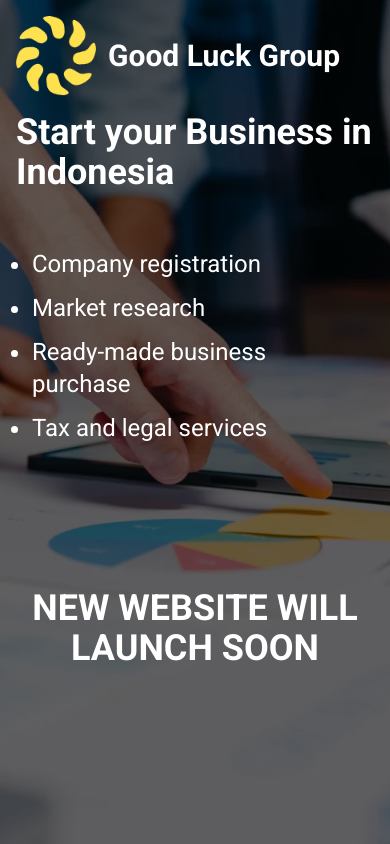
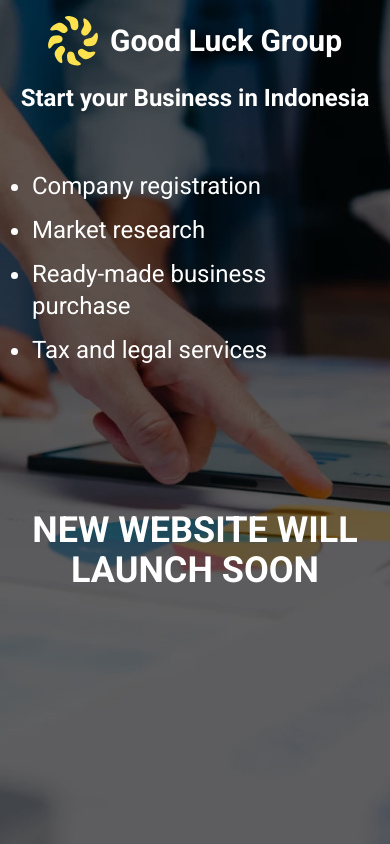
Before and after one commit to nabster-hub/glgroup, a Next.js app: page / in a window 390 px wide. Built offline with nearby package versions, Linux system fonts and the light colour scheme.

Commit message:
fix styles

```diff
--- a/app/globals.css
+++ b/app/globals.css
@@ -31,3 +31,16 @@ body {
     text-wrap: balance;
   }
 }
+
+.logo{
+  width: 50px;
+  height: 50px;
+  @media (min-width: 1024px) {
+    width: 60px;
+    height: 60px;
+  }
+  @media (min-width: 1280px) {
+    width: 80px;
+    height: 80px;
+  }
+}
--- a/app/page.js
+++ b/app/page.js
@@ -19,23 +19,24 @@ export default function Home() {
 
         </div>
       <header className={"container mx-auto mb-32 z-10 text-white"}>
-        <div className={'flex flex-col lg:flex-row gap-4 justify-between md:items-center mb-10'}>
+        <div className={'flex flex-col lg:flex-row gap-4 justify-between items-center mb-10'}>
             <div className={'flex gap-3 items-center'}>
                 <Image
+                    className={'logo'}
                     src={'/img/logo.png'}
                     width={'80'}
                     height={'80'}
                 />
-                <div className={'text-3xl md:text-4xl xl:text-6xl font-bold'}>
+                <div className={'text-3xl md:text-3xl xl:text-5xl font-bold'}>
                     Good Luck Group
                 </div>
             </div>
-            <div className={'text-4xl font-semibold'}>
+            <div className={'text-2xl md:text-3xl xl:text-4xl font-semibold description'}>
                 Start your Business in Indonesia
             </div>
         </div>
           <div >
-              <ul className={'flex flex-col p-4 lg:flex-row gap-3 xl:gap-5 justify-around text-2xl text-white gap-4s list-disc'}>
+              <ul className={'flex flex-col p-4 lg:flex-row gap-3 lg:gap-4 xl:gap-8 justify-around text-2xl text-white list-disc'}>
                   <li className={''}>Company registration</li>
                   <li>Market research</li>
                   <li>Ready-made business purchase</li>
@@ -44,7 +45,7 @@ export default function Home() {
           </div>
       </header>
         <div className={'container mx-auto z-10 text-white'}>
-            <div className={'flex text-4xl font-bold justify-center items-center md:text-6xl text-center lg:text-left md:font-normal'}>
+            <div className={'flex text-4xl font-bold justify-center items-center md:text-6xl text-center xl:text-left md:font-normal'}>
                 NEW WEBSITE WILL LAUNCH SOON
             </div>
         </div>
```
